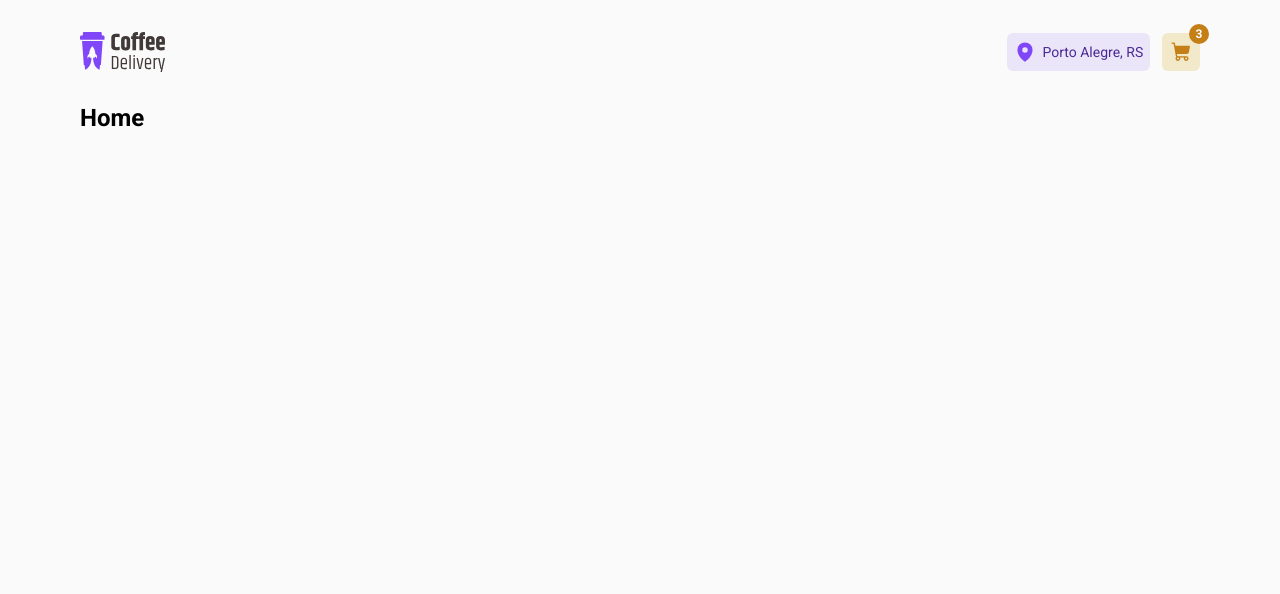
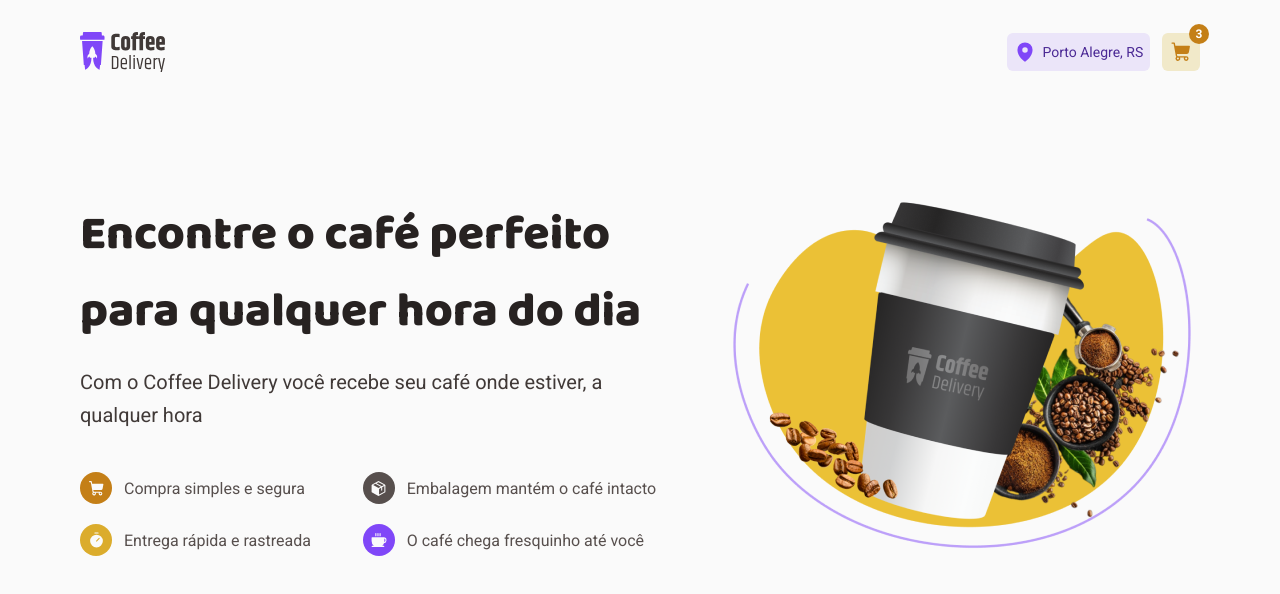
Before and after one commit to Lucas-Araujo15/coffee_delivery, a React (Vite) app: page / in a window 1280 px wide. Shown: the top 594 px of the page. Built offline with nearby package versions, Linux system fonts and the light colour scheme.

Commit message:
feat: adiciona banner a página home

```diff
--- /dev/null
+++ b/src/pages/Home/components/Banner/index.tsx
@@ -0,0 +1,57 @@
+import {
+  BannerContainer,
+  BannerIntro,
+  BannerItems,
+  BannerTitle,
+  Item,
+} from './styles'
+
+import imgBanner from '../../../../assets/banner-img.png'
+import { ShoppingCart, Package, Timer, Coffee } from '@phosphor-icons/react'
+
+export function Banner() {
+  return (
+    <BannerContainer>
+      <BannerIntro>
+        <BannerTitle>
+          <h1>Encontre o café perfeito para qualquer hora do dia</h1>
+          <p>
+            Com o Coffee Delivery você recebe seu café onde estiver, a qualquer
+            hora
+          </p>
+        </BannerTitle>
+        <BannerItems>
+          <Item itemColor="yellow-dark">
+            <span>
+              <ShoppingCart weight="fill" size={17} />
+            </span>
+            <p>Compra simples e segura</p>
+          </Item>
+          <Item itemColor="base-text">
+            <span>
+              <Package weight="fill" size={17} />
+            </span>
+            <p>Embalagem mantém o café intacto</p>
+          </Item>
+          <Item itemColor="yellow">
+            <span>
+              <Timer weight="fill" size={17} />
+            </span>
+            <p>Entrega rápida e rastreada</p>
+          </Item>
+          <Item itemColor="purple">
+            <span>
+              <Coffee weight="fill" size={17} />
+            </span>
+            <p>O café chega fresquinho até você</p>
+          </Item>
+        </BannerItems>
+      </BannerIntro>
+
+      <img
+        src={imgBanner}
+        alt="Imagem de um copo de café envolto de um fundo na cor amarela"
+      />
+    </BannerContainer>
+  )
+}
--- /dev/null
+++ b/src/pages/Home/components/Banner/styles.ts
@@ -0,0 +1,92 @@
+import styled from 'styled-components'
+
+export const BannerContainer = styled.div`
+  width: 100%;
+  height: 22.5rem;
+  display: flex;
+  align-items: center;
+  justify-content: space-between;
+  margin: 5.75rem auto;
+
+  h1 {
+    color: ${(props) => props.theme['base-title']};
+    font-family: 'Baloo 2';
+    font-weight: 800;
+    font-size: 3rem;
+    max-width: 36.75rem;
+  }
+`
+
+export const BannerIntro = styled.div`
+  height: 100%;
+  display: flex;
+  flex-direction: column;
+  justify-content: space-between;
+`
+
+export const BannerTitle = styled.div`
+  display: flex;
+  flex-direction: column;
+  gap: 1rem;
+
+  h1 {
+    color: ${(props) => props.theme['base-title']};
+    font-family: 'Baloo 2';
+    font-weight: 800;
+    font-size: 3rem;
+    max-width: 36.75rem;
+  }
+
+  p {
+    color: ${(props) => props.theme['base-subtitle']};
+    font-family: 'Roboto';
+    font-weight: 400;
+    font-size: 1.25rem;
+    max-width: 36.75rem;
+    line-height: 1.625;
+  }
+`
+
+export const BannerItems = styled.div`
+  display: grid;
+  grid-template-columns: auto auto;
+  gap: 1.25rem 2.5rem;
+`
+
+const ITEMS_COLORS = {
+  'yellow-dark': 'yellow-dark',
+  yellow: 'yellow',
+  'base-text': 'base-text',
+  purple: 'purple',
+} as const
+
+interface ItemsProps {
+  itemColor: keyof typeof ITEMS_COLORS
+}
+
+export const Item = styled.div<ItemsProps>`
+  display: flex;
+  align-items: center;
+  gap: 0.75rem;
+
+  p {
+    font-family: 'Roboto';
+    font-weight: 400;
+    font-size: 1rem;
+    color: ${(props) => props.theme['base-text']};
+  }
+
+  svg {
+    color: ${(props) => props.theme.background};
+  }
+
+  span {
+    background: ${(props) => props.theme[ITEMS_COLORS[props.itemColor]]};
+    border-radius: 50%;
+    display: flex;
+    align-items: center;
+    justify-content: center;
+    width: 2rem;
+    height: 2rem;
+  }
+`
--- a/src/pages/Home/index.tsx
+++ b/src/pages/Home/index.tsx
@@ -1,7 +1,9 @@
+import { Banner } from './components/Banner'
+
 export function Home() {
   return (
     <div>
-      <h2>Home</h2>
+      <Banner />
     </div>
   )
 }
```
Also changed, not shown: src/assets/banner-img.png (added), src/pages/Home/styles.ts (added).
